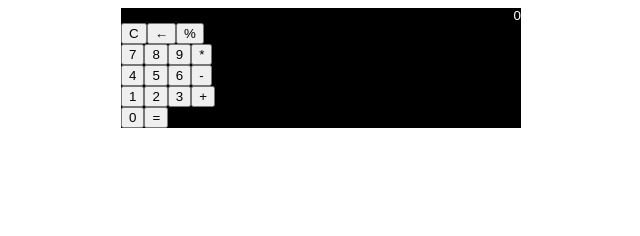
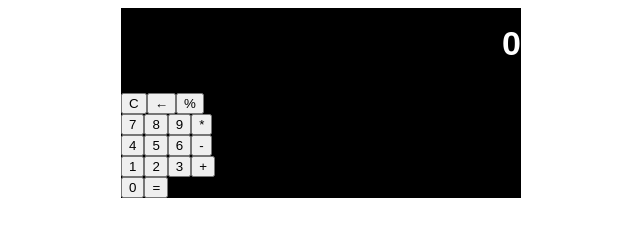
Before and after one commit to ajms072799/jsCalculator, a plain HTML site: page index.html in a window 1280 px wide. Shown: the whole page, without its empty margins (319-959 px from the left). Drawn offline with Linux system fonts and the light colour scheme.

Commit message:
added height to the input box and font size for placeholder

```diff
--- a/css/style.css
+++ b/css/style.css
@@ -10,6 +10,7 @@ html {
     background-color: #000;
     width: 40rem;
     margin: auto;
+    font-size: 1.6rem;
 }
 
 .calcu-row {
@@ -25,8 +26,11 @@ html {
     background-color: #000;
     color: #fff;
     border: none;
+    height: 8.5rem;
 }
 
 ::placeholder {
     color: #fff;
+    font-size: 3.4rem;
+    font-weight: bold;
 }
```
